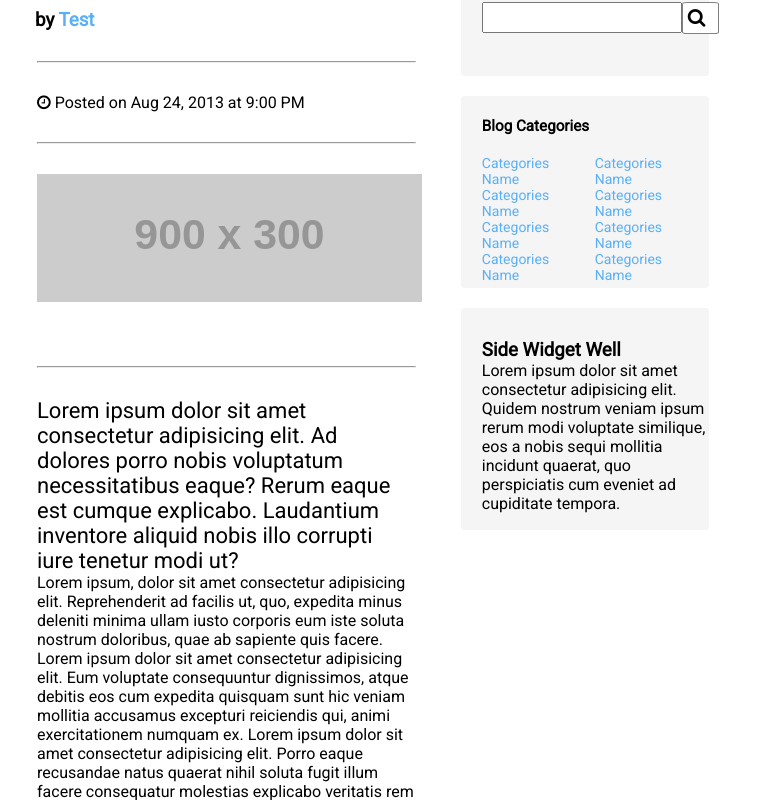
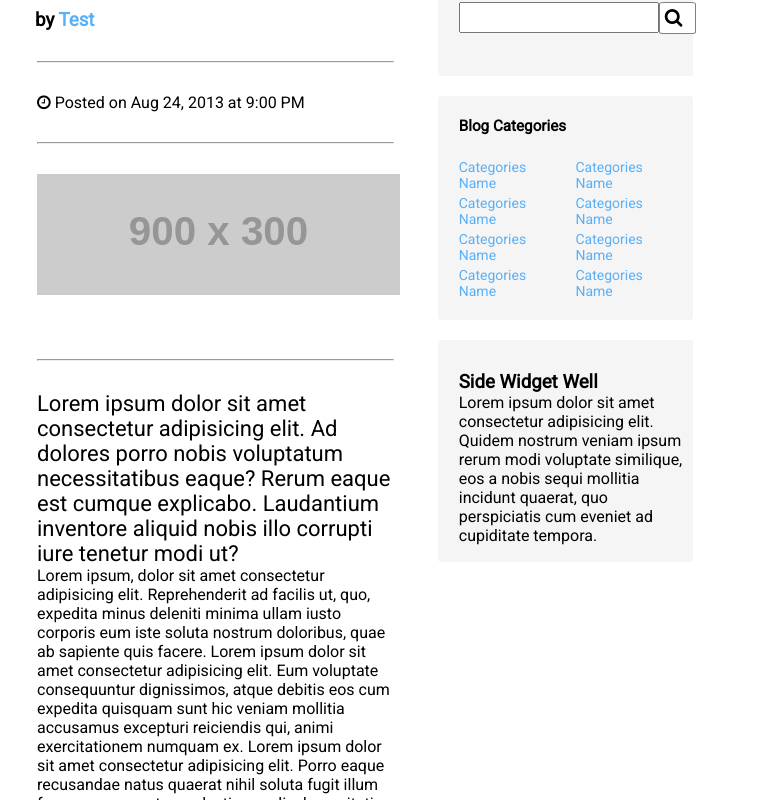
Before and after one commit to AmitPaswan18/layout-3-using-flex, a plain HTML site: page index.html in a window 768 px wide. Shown: the part 106-906 px from the top of the page. Drawn offline with Linux system fonts and the light colour scheme; placeholder pictures from the web are drawn by us.

Commit message:
content size and search box fixed

```diff
--- a/style.css
+++ b/style.css
@@ -124,7 +124,7 @@ body {
 
 .categories {
   background-color: #f5f5f5;
-  width: 350px;
+  width: fit-content;
   display: flex;
   flex-direction: column;
   align-items: start;
@@ -133,7 +133,7 @@ body {
   justify-content: start;
   border: 1px solid #f5f5f5;
   border-radius: 3px;
-  height: 180px;
+  height: fit-content;
 }
 
 .blog-cat {
@@ -146,6 +146,10 @@ body {
 }
 .rightcategories {
   padding-left: 20px;
+}
+
+.categories-name {
+  margin-top: 4px;
 }
 
 .widget {
@@ -319,16 +323,16 @@ body {
   }
   .section2 {
     box-sizing: border-box;
-    width: 100%;
+    width: 40%;
     max-height: fit-content;
   }
   .section1 {
     box-sizing: border-box;
-    width: 100%;
+    width: 60%;
     max-height: fit-content;
   }
   .searchbar {
-    width: 300px;
+    width: 100%;
     display: flex;
     align-items: start;
   }
@@ -337,18 +341,18 @@ body {
     padding-left: -1px;
   }
   .inputbar {
-    width: 230px;
+    width: 80%;
     height: 31px;
     outline: none;
   }
   .categories {
-    width: 300px;
+    width: 100%;
     display: flex;
-    height: 170px;
+    height: fit-content;
     font-size: small;
   }
   .widget {
-    width: 300px;
+    width: fit-content;
     display: flex;
     flex-direction: column;
     align-items: start;
@@ -356,7 +360,7 @@ body {
     margin-top: 20px;
     justify-content: start;
     border-radius: 3px;
-    height: 210px;
+    height: fit-content;
   }
 }
 
@@ -373,12 +377,12 @@ body {
   }
   .section1 {
     box-sizing: border-box;
-    width: 60%;
+    width: 57%;
     padding: 0px 30px;
   }
   .section2 {
     box-sizing: border-box;
-    width: 40%;
+    width: 33%;
     max-height: fit-content;
   }
   .footer {
@@ -390,7 +394,7 @@ body {
   }
 
   .nav {
-    width: 100vw;
+    width: 98vw;
     display: flex;
 
     padding-left: 15px;
@@ -418,11 +422,6 @@ body {
     margin: 0px 7px 30px;
   }
 
-  .searchbar {
-    width: 300px;
-    display: flex;
-    align-items: start;
-  }
   .sm {
     padding-top: 0px;
     padding-left: -1px;
@@ -448,17 +447,31 @@ body {
   }
 
   .searchbar {
-    width: 80%;
+    width: 100%;
   }
   .categories {
-    width: 80%;
+    width: 100%;
   }
   .widget {
-    width: 80%;
+    width: 100%;
   }
 }
 
 @media screen and (min-width: 1281px) and (max-width: 1541px) {
+  .nav {
+    width: 100vw;
+    display: flex;
+
+    padding-left: 15px;
+    height: 50px;
+    align-items: center;
+    box-sizing: border-box;
+  }
+  .nav div {
+    height: 30px;
+    width: 80px;
+    padding: 4px auto;
+  }
   .container {
     max-width: 1541px;
   }
@@ -471,11 +484,11 @@ body {
   }
   .section1 {
     box-sizing: border-box;
-    width: 70%;
+    width: 67%;
   }
   .section2 {
     box-sizing: border-box;
-    width: 30%;
+    width: 33%;
     max-height: fit-content;
   }
 
```
